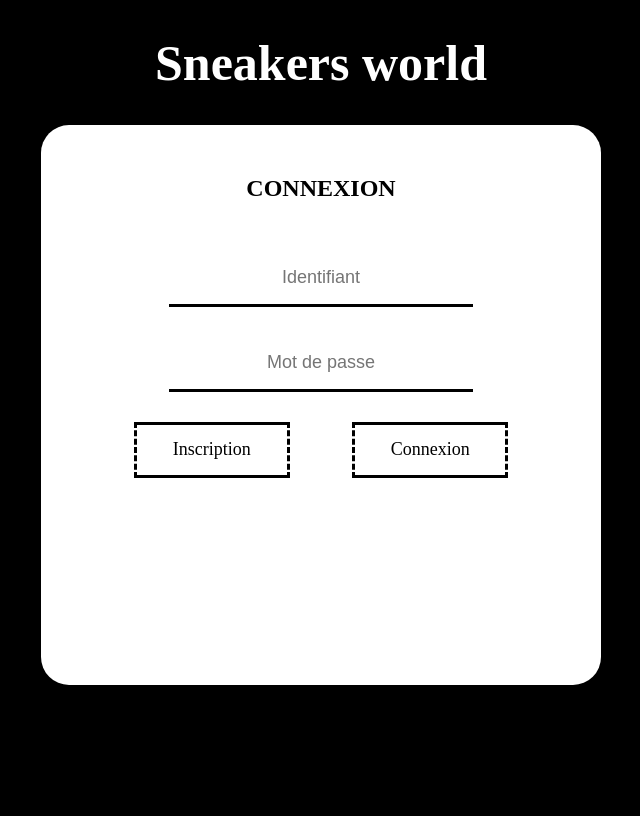
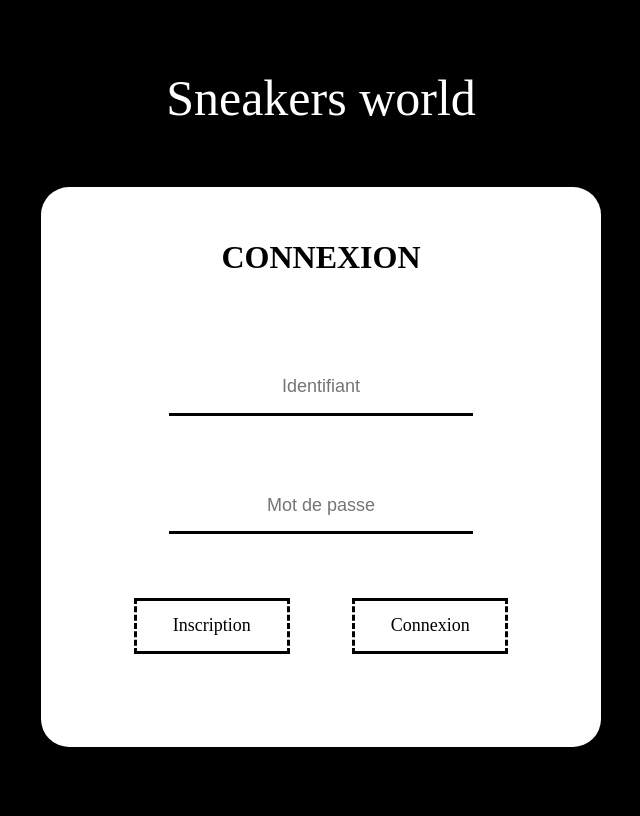
Before and after one commit to codingfactory-by-itescia/SneakersWorld, a PHP site: page /page-de-connexion/connect.html in a window 1280 px wide. Shown: the whole page, without its empty margins (319-959 px from the left). Before the commit the page ends 685 px from the top, so only its background shows below. Run offline with PHP 8.4, Linux system fonts and the light colour scheme; some web fonts are replaced.

Commit message:
reglage du css des page connexion et inscription

```diff
--- a/page-de-connexion/connect.css
+++ b/page-de-connexion/connect.css
@@ -1,18 +1,33 @@
 body {
+    height: 100vh;
     background-color: black;
-    justify-content: center;
+    display: flex;
+    flex-direction: column;
+    justify-content: space-evenly;
 }
 
+/* BOUTON MENU PRINCIPAL */
 header {
     color: white;
     text-align: center;
 }
 
-h1 {
+.button-menu {
     font-family: 'Goldman';
     font-size: 50px;
+    color: white;
+    text-decoration: none;
+    padding: 30px;
+    border-bottom: 15px solid black;
+    border-top: 15px solid black;
 }
 
+.button-menu:hover {
+    border-left: 15px solid red;
+    border-right: 15px solid red;
+}
+
+/* CARD */
 #card {
     display: flex;
     justify-content: center;
@@ -30,17 +45,20 @@ h1 {
     padding: 30px;
 }
 
-h2 {
+h1 {
     font-family: 'Goldman';
 }
+ form {
+     height: 100%;
+     display: flex;
+     flex-direction: column;
+     justify-content: space-evenly;
+     align-items: center;
+ }
 
-form {
-    display: flex;
-    flex-direction: column;
-    justify-content: space-evenly;
-}
 
-#input-connect input {
+/* INPUT */
+input {
     width: 300px;
     height: 50px;
     font-size: large;
@@ -62,14 +80,15 @@ input:focus {
     outline: none;
 }
 
-
+/* BOUTONS */
 #buttons {
+    width: 100%;
     display: flex;
     flex-direction: row;
     justify-content: space-evenly;
 }
 
-a {
+.button {
     width: 150px;
     height: 50px;
     color: black;
@@ -85,3 +104,10 @@ a {
     text-decoration: none;
     font-family: 'Goldman';
 }
+
+.button:hover {
+    background-color: black;
+    color: white;
+    border-left: 3px solid red;
+    border-right: 3px solid red;
+}
--- a/page-de-connexion/connect.html
+++ b/page-de-connexion/connect.html
@@ -11,21 +11,19 @@
 
 <body>
     <header>
-        <h1>Sneakers world</h1>
+        <a class="button-menu" href="../sneak.html">Sneakers world</a>
     </header>
     <div id="card">
         <div class="card-connect">
-            <h2>CONNEXION</h1>
-                <form action="">
-                    <div id="input-connect">
-                        <input type="text" placeholder="Identifiant">
-                        <input type="password" placeholder="Mot de passe">
-                    </div>
-                    <div id="buttons">
-                        <a href="../page-inscription/signIn.html">Inscription</a>
-                        <a href="">Connexion</a>
-                    </div>
-                </form>
+            <h1>CONNEXION</h1>
+            <form action="">
+                <input class="input-connect" type="text" placeholder="Identifiant">
+                <input class="input-connect" type="password" placeholder="Mot de passe">
+                <div id="buttons">
+                    <a class="button" href="../page-inscription/signIn.html">Inscription</a>
+                    <a class="button" href="">Connexion</a>
+                </div>
+            </form>
         </div>
     </div>
 </body>
```
Also changed, not shown: page-inscription/signIn.css (+33 -6 lines), page-inscription/signIn.html (+10 -4 lines).
